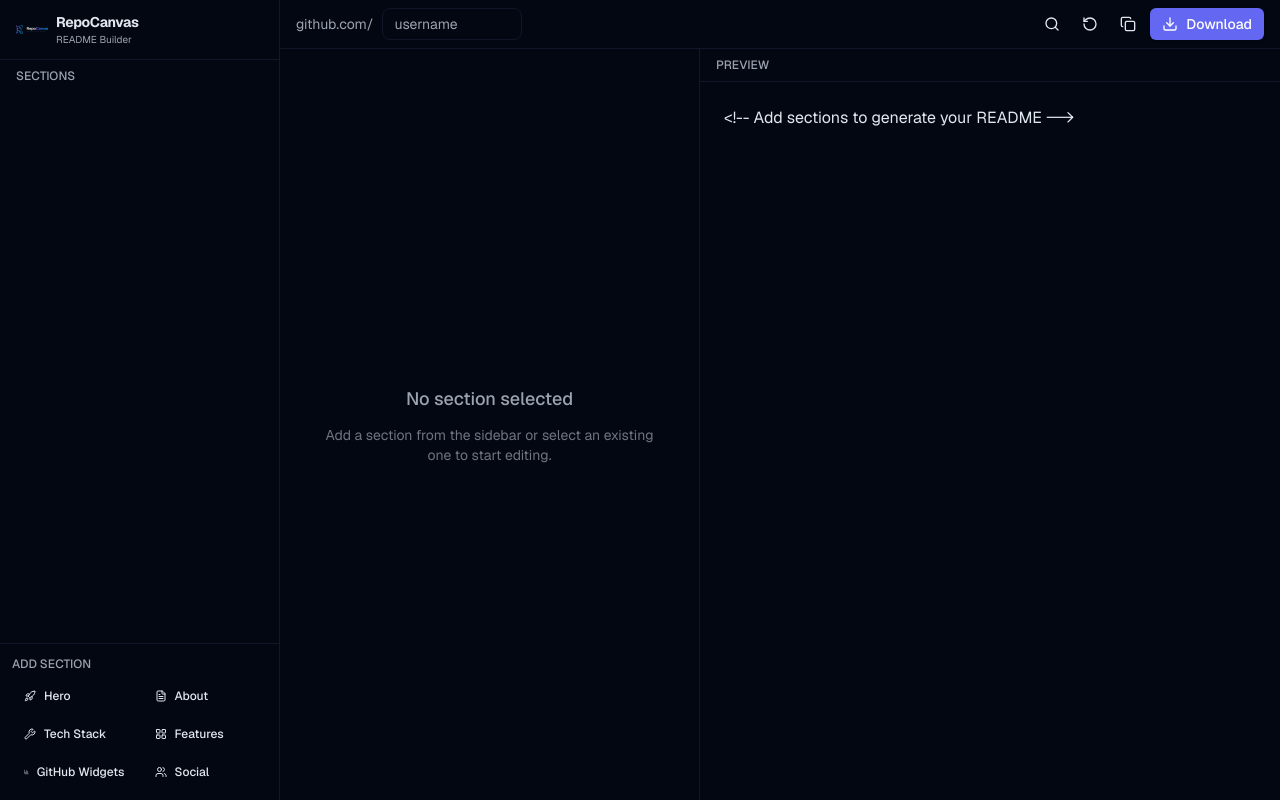
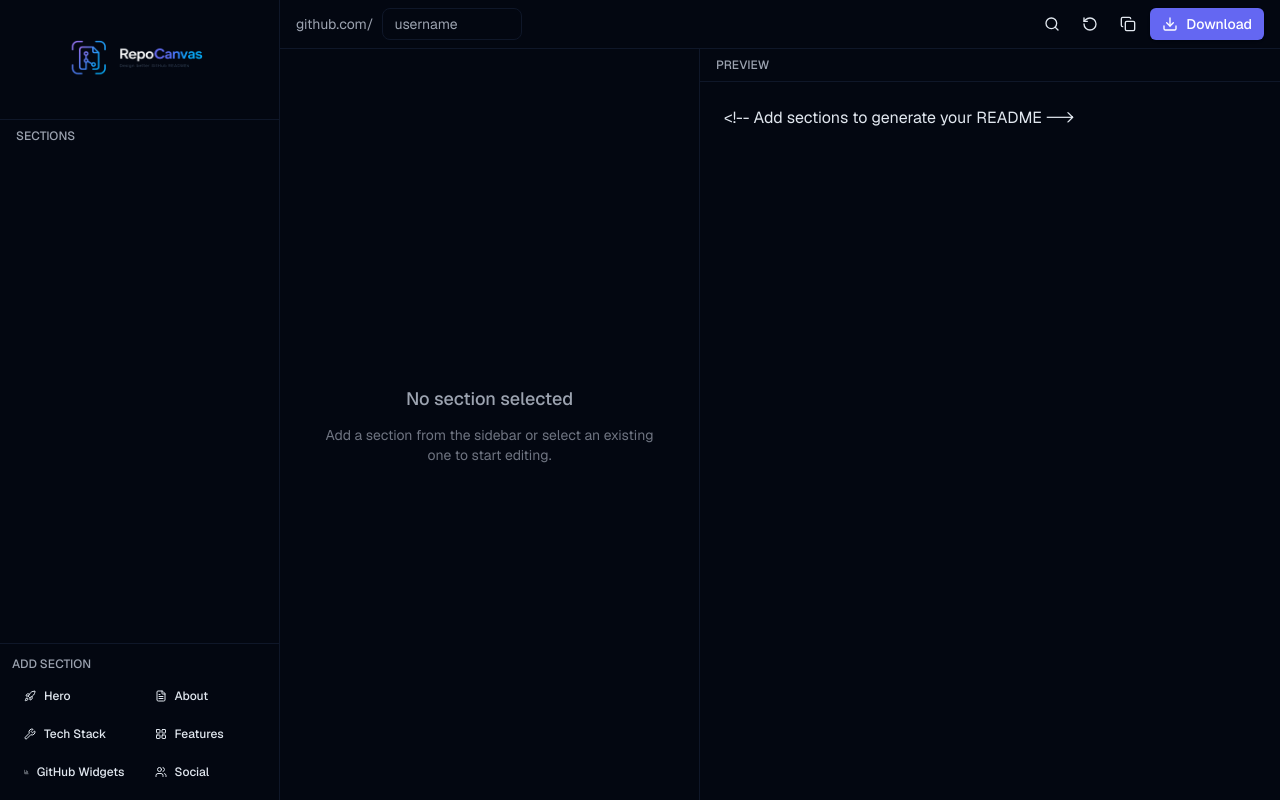
Before and after one commit to arlkn/repocanvas, a Next.js app: page / in a window 1280 px wide. Built offline with nearby package versions, Linux system fonts and the light colour scheme.

Commit message:
feat: redesign sidebar header with large logo as title
- Logo image fills a fixed-height container (120px) as the app title
- Removed RepoCanvas text and README Builder subtitle from sidebar
- Logo scales within its box without expanding the container

```diff
--- a/src/components/layout/sidebar.tsx
+++ b/src/components/layout/sidebar.tsx
@@ -50,16 +50,12 @@ export function Sidebar() {
   return (
     <aside className="flex w-[280px] shrink-0 flex-col border-r border-border bg-card">
       {/* Brand */}
-      <div className="flex items-center gap-2 border-b border-border px-4 py-3">
+      <div className="flex h-[120px] items-center justify-center border-b border-border px-4">
         <img
           src="/icon.png"
-          alt="RepoCanvas logo"
-          className="h-8 w-8 rounded-lg object-cover"
+          alt="RepoCanvas"
+          className="max-h-full w-auto rounded-lg object-contain"
         />
-        <div>
-          <h1 className="text-sm font-bold tracking-tight">RepoCanvas</h1>
-          <p className="text-[10px] text-muted-foreground">README Builder</p>
-        </div>
       </div>
 
       {/* Sections */}
```
